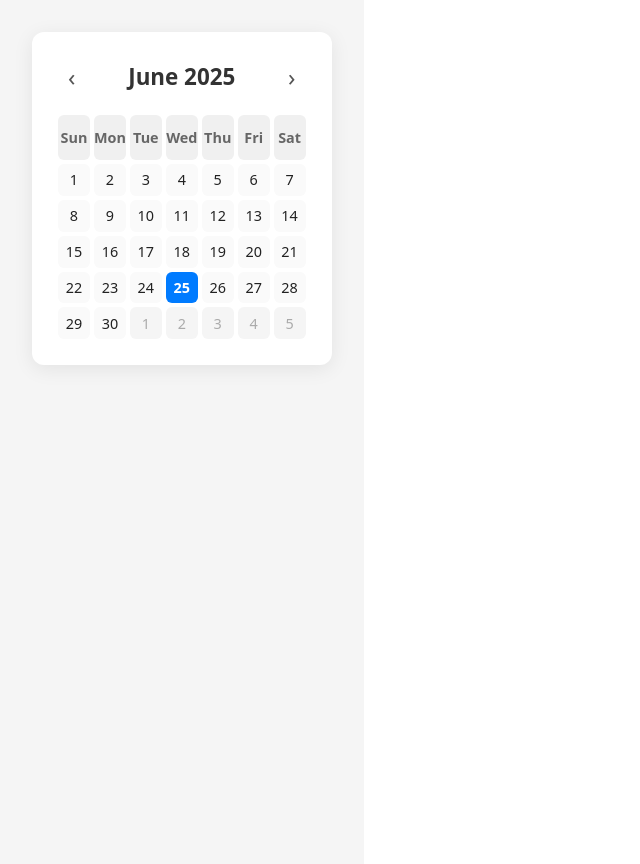
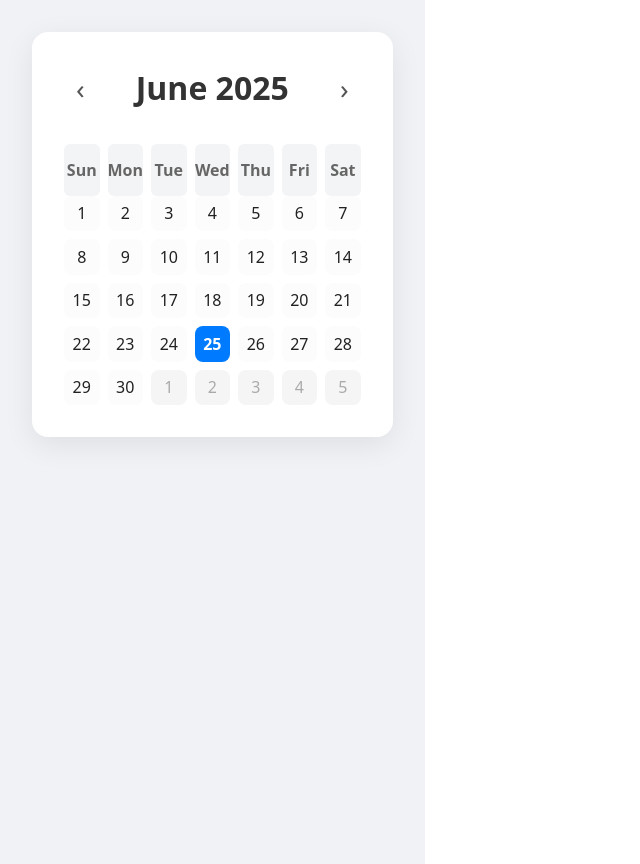
Before and after one commit to avi11204/calendar, a React (Vite) app: page / in a window 1280 px wide. Shown: the whole page, without its empty margins (0-640 px from the left). Built offline with nearby package versions, Linux system fonts and the light colour scheme.

Commit message:
Update Calender.css

```diff
--- a/src/Calender.css
+++ b/src/Calender.css
@@ -1,34 +1,35 @@
-/* Layout */
+/* Main wrapper */
 .calendar-wrapper {
   padding: 2rem;
-  background-color: #f5f5f5;
+  background-color: #f0f2f5;
   min-height: 100vh;
   display: flex;
   justify-content: center;
   align-items: start;
 }
 
+/* Main calendar container */
 .calendar {
-  background-color: #ffffff;
-  border-radius: 12px;
-  box-shadow: 0 4px 20px rgba(0, 0, 0, 0.08);
-  padding: 1.5rem;
+  background-color: #fff;
+  border-radius: 16px;
+  box-shadow: 0 8px 30px rgba(0, 0, 0, 0.08);
+  padding: 2rem;
   width: 100%;
-  max-width: 500px;
+  max-width: 900px;
   box-sizing: border-box;
 }
 
-/* Header */
+/* Header section */
 .calendar-header {
   display: flex;
   justify-content: space-between;
   align-items: center;
-  margin-bottom: 1rem;
+  margin-bottom: 2rem;
 }
 
 .calendar-header h2 {
   margin: 0;
-  font-size: 1.4rem;
+  font-size: 2rem;
   font-weight: 600;
   color: #333;
 }
@@ -36,20 +37,22 @@
 .calendar-header button {
   background: none;
   border: none;
-  font-size: 1.5rem;
+  font-size: 1.75rem;
   cursor: pointer;
   color: #555;
   padding: 0.25rem 0.75rem;
+  transition: color 0.2s;
 }
 
 .calendar-header button:hover {
   color: #007bff;
 }
 
-/* Grid */
+/* Calendar grid structure */
 .calendar-grid {
   display: grid;
   grid-template-columns: repeat(7, 1fr);
+  gap: 8px;
 }
 
 .calendar-cell {
@@ -57,27 +60,33 @@
   display: flex;
   justify-content: center;
   align-items: center;
-  font-size: 0.9rem;
-  margin: 2px;
+  font-size: 1rem;
+  border-radius: 8px;
+  transition: background-color 0.2s ease;
+  user-select: none;
+}
+
+/* Weekday labels */
+.weekday {
+  font-weight: 600;
+  color: #666;
+  font-size: 1rem;
+  padding: 0.5rem 0;
+  background-color: #f3f4f6;
   border-radius: 6px;
 }
 
-/* Weekdays */
-.weekday {
-  font-weight: 600;
-  color: #666;
-  background: #f0f0f0;
-  padding: 0.4rem 0;
+/* Day cells */
+.day {
+  cursor: pointer;
 }
 
-/* Days */
-.day {
-  cursor: pointer;
-  transition: background-color 0.2s ease;
+.day:hover {
+  background-color: #eaf4ff;
 }
 
 .current-month {
-  background-color: #fafafa;
+  background-color: #fcfcfc;
   color: #222;
 }
 
@@ -88,17 +97,25 @@
 
 .today {
   background-color: #007bff;
-  color: #fff;
+  color: white;
   font-weight: bold;
 }
 
-/* Responsive */
-@media (max-width: 500px) {
+/* Mobile optimization */
+@media (max-width: 600px) {
+  .calendar {
+    padding: 1rem;
+  }
+
   .calendar-header h2 {
-    font-size: 1.1rem;
+    font-size: 1.2rem;
   }
 
   .calendar-cell {
     font-size: 0.8rem;
   }
+
+  .calendar-grid {
+    gap: 4px;
+  }
 }
```
